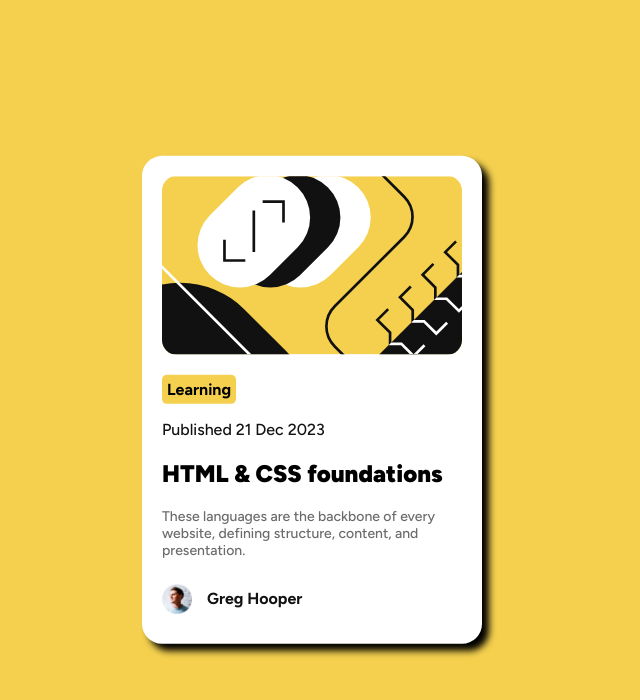
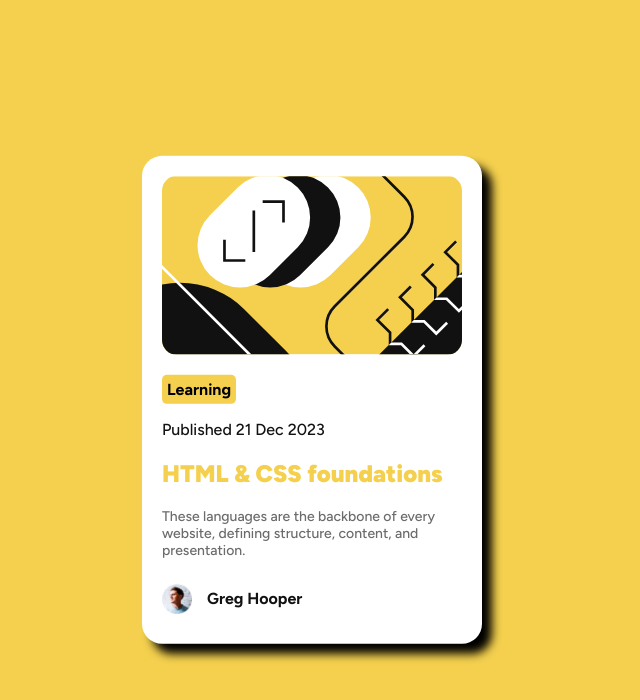
Before and after one commit to jhenniifer/blog-preview-card, a plain HTML site: page index.html in a window 1280 px wide. In both pictures the pointer is over the element "HTML & CSS foundations". Shown: the whole page, without its empty margins (328-968 px from the left). Drawn offline with Linux system fonts and the light colour scheme.

Commit message:
another commit

```diff
--- a/style.css
+++ b/style.css
@@ -13,7 +13,7 @@ main{
     background-color: white;
     width: 340px;
     border-radius: 20px;
-    box-shadow: 7px 7px 7px rgb(0, 0, 0);
+    box-shadow: 10px 10px 10px rgb(0, 0, 0);
     /* margin: auto !important; */
     position: absolute;
     top: 50%;
@@ -42,6 +42,10 @@ main > img{
 h2{
     font-weight: 900;
 }
+h2:hover{
+    cursor: pointer;
+    color: hsl(47, 88%, 63%);
+}
 h2 + p{
     font-size: 14px;
     color:hsl(0, 0%, 42%);
```
Also changed, not shown: assets/images/Screenshot (5).png (added), 3 other files.
